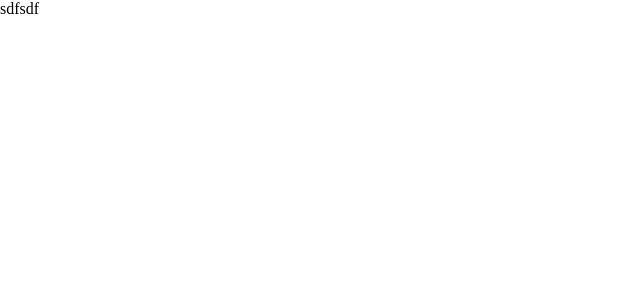
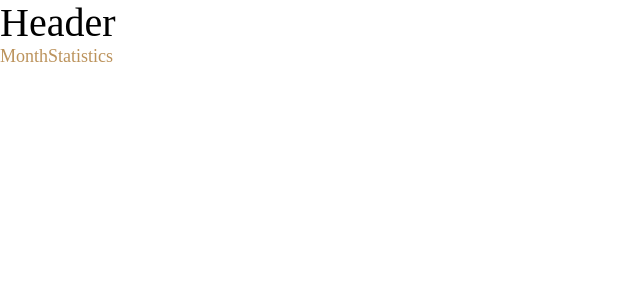
Before and after one commit to igor-sergeevich-po/weather-today, a React (Create React App) app: page /month-statistics in a window 1280 px wide. Shown: the top 300 px of the page, without its empty margins (0-640 px from the left). Built offline with nearby package versions, Linux system fonts and the light colour scheme.

Commit message:
init: add base pages

```diff
--- a/package.json
+++ b/package.json
@@ -10,9 +10,11 @@
     "@types/node": "^16.18.1",
     "@types/react": "^18.0.23",
     "@types/react-dom": "^18.0.7",
+    "@types/react-router-dom": "^5.3.3",
     "normalize.css": "^8.0.1",
     "react": "^18.2.0",
     "react-dom": "^18.2.0",
+    "react-router-dom": "^6.4.2",
     "react-scripts": "5.0.1",
     "sass": "^1.55.0",
     "typescript": "^4.8.4",
--- a/src/App.tsx
+++ b/src/App.tsx
@@ -1,9 +1,18 @@
 import React from 'react';
-
+import {Routes, Route} from 'react-router'
+import {Home} from './pages/Home/Home'
+import { MonthStatistics } from './pages/MonthStatistics/MonthStatistics';
+import {Header} from './shared/Header/Header'
 function App() {
   return (
     <div className="App">
-      sdfsdf
+      <Header/>
+     <Routes>
+
+      <Route path="/" element={<Home/>} />
+      <Route path="/month-statistics" element={<MonthStatistics/>}/>
+
+     </Routes>
     </div>
   );
 }
--- a/src/index.tsx
+++ b/src/index.tsx
@@ -1,6 +1,7 @@
 import React from 'react';
 import ReactDOM from 'react-dom/client';
 import App from './App';
+import { BrowserRouter as Router } from 'react-router-dom';
 import './styles/index.scss'
 
 
@@ -9,6 +10,8 @@ const root = ReactDOM.createRoot(
 );
 root.render(
   <React.StrictMode>
-    <App />
+    <Router>
+      <App />
+    </Router>
   </React.StrictMode>
 );
--- /dev/null
+++ b/src/pages/Home/Home.module.scss
@@ -0,0 +1,3 @@
+.home {
+    font-size: 30px;
+}
--- /dev/null
+++ b/src/pages/Home/Home.tsx
@@ -0,0 +1,10 @@
+import React from 'react'
+import s from './Home.module.scss'
+
+interface Props {}
+
+export const Home = (props: Props) => {
+  return (
+    <div className={s.home}>Home</div>
+  )
+}
--- /dev/null
+++ b/src/pages/MonthStatistics/MonthStatistics.module.scss
@@ -0,0 +1,4 @@
+.month_statistic {
+    font-size: 18px;
+    color: rgb(188, 147, 92);
+}
--- /dev/null
+++ b/src/pages/MonthStatistics/MonthStatistics.tsx
@@ -0,0 +1,10 @@
+import React from 'react'
+import s from './MonthStatistics.module.scss'
+
+interface Props  {}
+
+export const MonthStatistics = (props: Props) => {
+  return (
+    <div className={s.month_statistic}>MonthStatistics</div>
+  )
+}
--- /dev/null
+++ b/src/shared/Header/Header.module.scss
@@ -0,0 +1,3 @@
+.header {
+    font-size: 40px;
+}
--- /dev/null
+++ b/src/shared/Header/Header.tsx
@@ -0,0 +1,10 @@
+import React from 'react'
+import s from './Header.module.scss'
+
+interface Props {}
+
+export const Header = (props: Props) => {
+  return (
+    <header className={s.header}>Header</header>
+  )
+}
```
Also changed, not shown: 1 other file (tests, documents, lock files or other folders).
